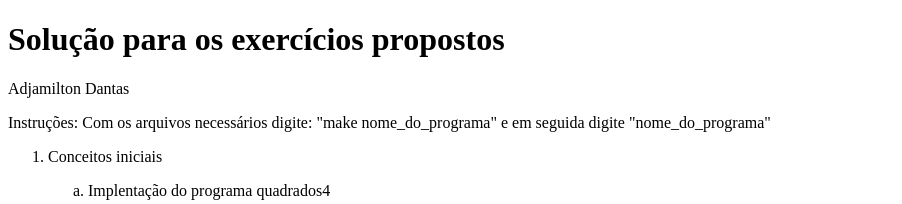
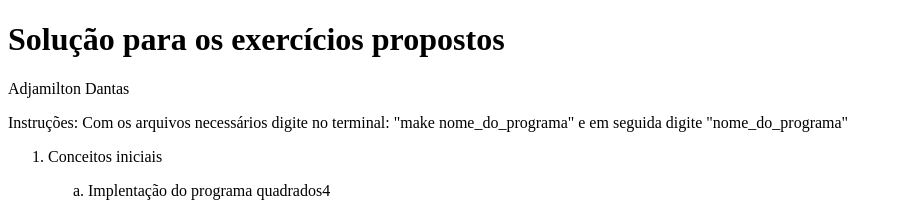
Before and after one commit to adjamilton/adjamilton.github.io, a plain HTML site: page index.html in a window 1280 px wide. Shown: the top 204 px of the page, without its empty margins (0-902 px from the left). Drawn offline with Linux system fonts and the light colour scheme.

Commit message:
Update index.html

```diff
--- a/index.html
+++ b/index.html
@@ -3,7 +3,7 @@
 <body>
 <h1>Solução para os exercícios propostos</h1>
 <p>Adjamilton Dantas</p>
-<p>Instruções: Com os arquivos necessários digite: "make nome_do_programa" e em seguida digite "nome_do_programa" </p>
+<p>Instruções: Com os arquivos necessários digite no terminal: "make nome_do_programa" e em seguida digite "nome_do_programa" </p>
 <ol>
   <li><p>Conceitos iniciais</p>
     <OL type="a">
```
